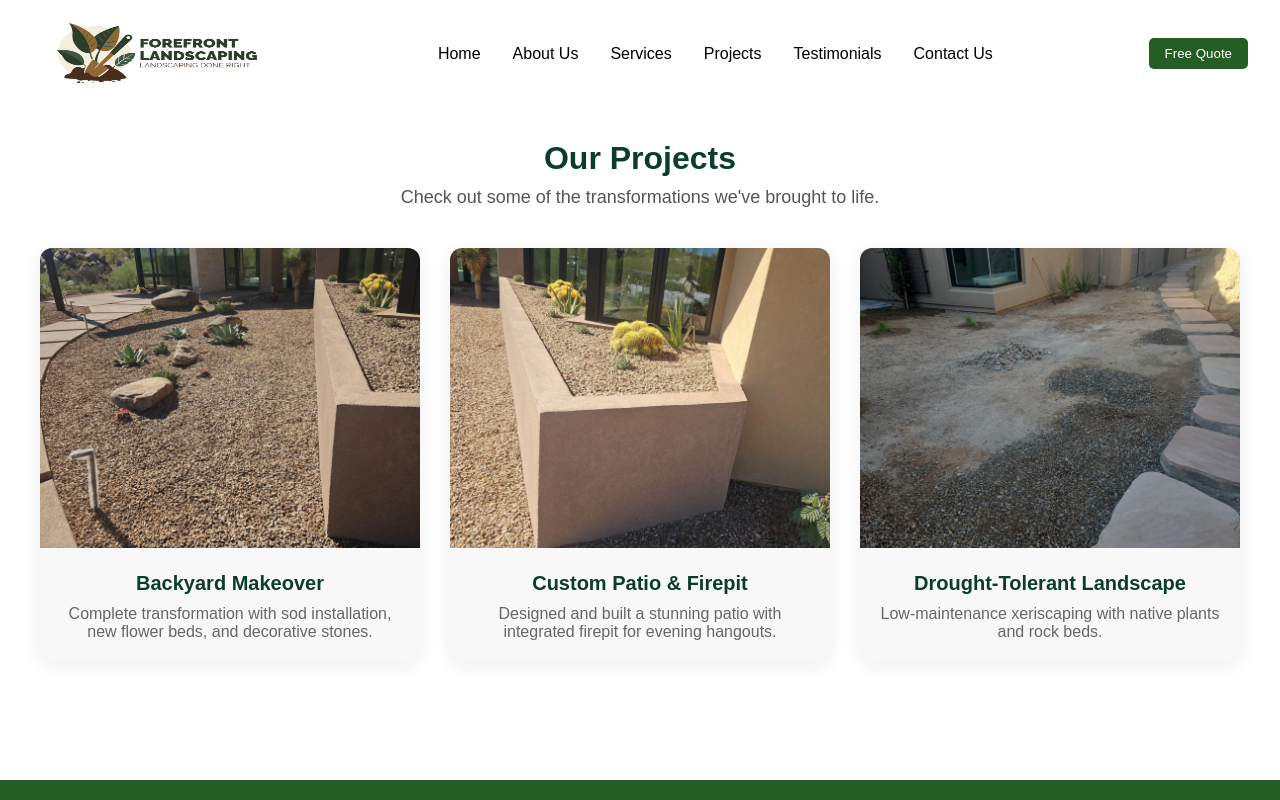
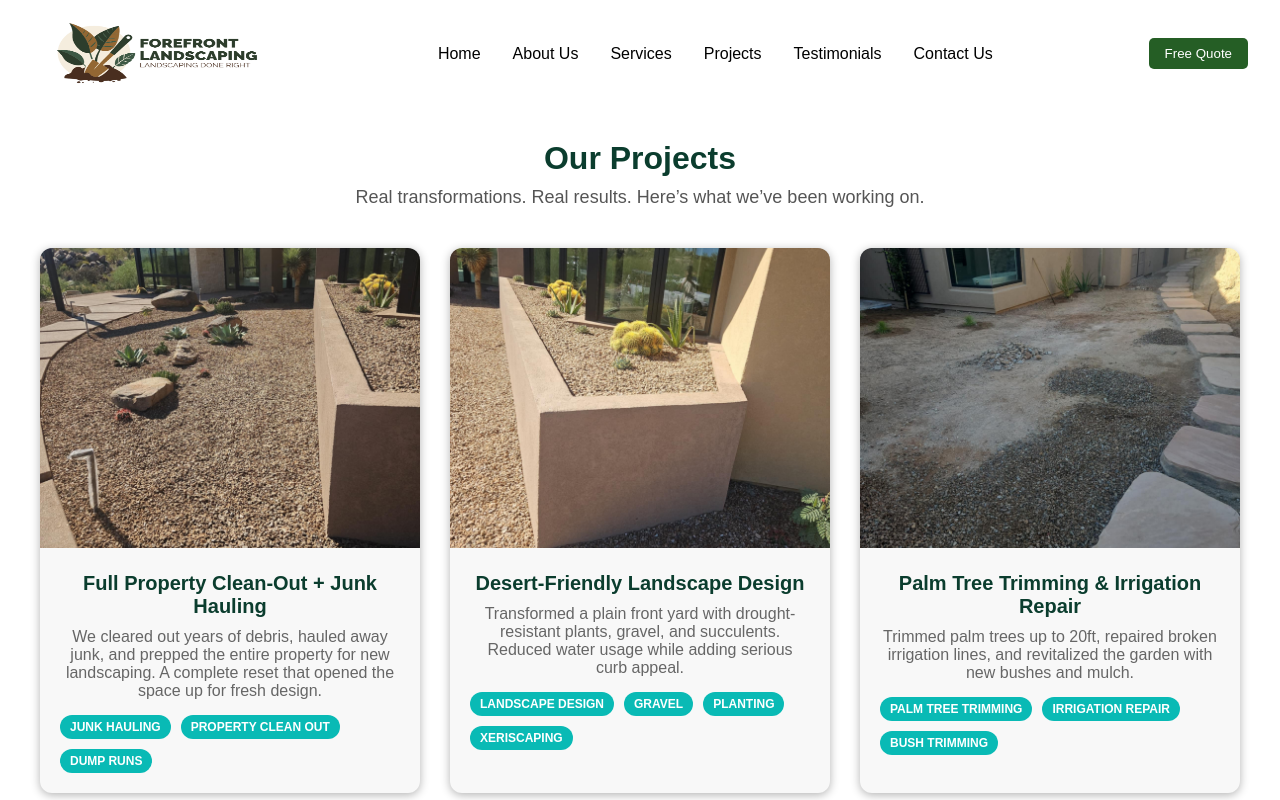
Before and after one commit to bkwilliamsmerncode/commercial-landscaping, a React (Create React App) app: page /Projects in a window 1280 px wide. Shown: the top 800 px of the page. Built offline with nearby package versions, Linux system fonts and the light colour scheme.

Commit message:
spruced up the website a little bit

```diff
--- a/src/Components/About/AboutContent.jsx
+++ b/src/Components/About/AboutContent.jsx
@@ -7,11 +7,17 @@ const AboutContent = () => {
     <section className="about-us">
       <div className="about-container">
         <div className="about-text">
-          <h2>About ForeFront Landscaping</h2>
-          <p className="tagline">"Landscaping Done Right!"</p>
-          <p>
-            At ForeFront Landscaping, we don’t just cut grass — we craft outdoor experiences. With years of commercial and residential landscaping expertise, our mission is to transform ordinary spaces into lush, vibrant landscapes. Our dedicated team is passionate, professional, and always puts the customer first. Whether it’s lawn care, hardscaping, or full property makeovers, we bring your vision to life with precision and pride.
-          </p>
+        <h2>About ForeFront Landscaping</h2>
+<p className="tagline">"Landscaping Done Right!"</p>
+<p>
+  At ForeFront Landscaping, we do more than maintain yards — we elevate outdoor living. With deep roots in both residential and commercial landscaping, our team brings years of hands-on expertise and a passion for detail to every project.
+</p>
+<p>
+  Whether you're dreaming of a pristine lawn, a bold hardscape feature, or a complete property transformation, we're here to bring your vision to life. Our dedicated crew is committed to quality, professionalism, and making your outdoor space something you're proud of.
+</p>
+<p>
+  From the first cut to the final flourish, ForeFront Landscaping is where craftsmanship meets care.
+</p>
         </div>
         <div className="about-img">
           <img src={crew} alt="ForeFront Landscaping Team" />
--- a/src/Components/Navbar/Navbar.jsx
+++ b/src/Components/Navbar/Navbar.jsx
@@ -48,7 +48,7 @@ const Navbar = () => {
 {showModal && <Modal onClose={handleModal} />}
       <nav className={`navbar ${scrolled ? 'scrolled' : ''}`}>
         <div className="logo">
-          <img src={logo} alt="company logo" className='logo' />
+          <img src={logo} alt="company logo" className='logo' onClick={() => navigate('/')}/>
         </div>
         <ul className="nav-links">
           {[
--- a/src/Components/Projects/ProjectsContent.css
+++ b/src/Components/Projects/ProjectsContent.css
@@ -6,7 +6,7 @@
     margin-top: 80px;
     max-width: 1800px;
     width: 100%;
-    height: 700px;
+    height: auto;
   }
 
   .projects-title {
@@ -33,7 +33,7 @@
     background-color: #f8f8f8;
     border-radius: 12px;
     overflow: hidden;
-    box-shadow: 0 4px 20px rgba(0,0,0,0.07);
+    box-shadow: 0 2px 10px rgba(0,0,0,0.3);
     transition: transform 0.3s ease;
   }
 
@@ -62,3 +62,22 @@
     font-size: 16px;
     color: #666;
   }
+
+  .service-tags {
+    list-style: none;
+    padding: 0;
+    margin-top: 15px;
+    display: flex;
+    flex-wrap: wrap;
+    gap: 10px;
+  }
+
+  .service-tag {
+    background-color: #09bab5;
+    color: white;
+    font-size: 12px;
+    padding: 5px 10px;
+    border-radius: 20px;
+    font-weight: bold;
+    text-transform: uppercase;
+  }
--- a/src/Components/Projects/ProjectsContent.jsx
+++ b/src/Components/Projects/ProjectsContent.jsx
@@ -7,20 +7,26 @@ import job3 from '../../Assets/job3.JPG';
 const projectData = [
   {
     id: 1,
-    title: 'Backyard Makeover',
-    description: 'Complete transformation with sod installation, new flower beds, and decorative stones.',
+    title: 'Full Property Clean-Out + Junk Hauling',
+    description:
+      'We cleared out years of debris, hauled away junk, and prepped the entire property for new landscaping. A complete reset that opened the space up for fresh design.',
+    services: ['Junk Hauling', 'Property Clean Out', 'Dump Runs'],
     image: job1,
   },
   {
     id: 2,
-    title: 'Custom Patio & Firepit',
-    description: 'Designed and built a stunning patio with integrated firepit for evening hangouts.',
+    title: 'Desert-Friendly Landscape Design',
+    description:
+      'Transformed a plain front yard with drought-resistant plants, gravel, and succulents. Reduced water usage while adding serious curb appeal.',
+    services: ['Landscape Design', 'Gravel', 'Planting', 'Xeriscaping'],
     image: job2,
   },
   {
     id: 3,
-    title: 'Drought-Tolerant Landscape',
-    description: 'Low-maintenance xeriscaping with native plants and rock beds.',
+    title: 'Palm Tree Trimming & Irrigation Repair',
+    description:
+      'Trimmed palm trees up to 20ft, repaired broken irrigation lines, and revitalized the garden with new bushes and mulch.',
+    services: ['Palm Tree Trimming', 'Irrigation Repair', 'Bush Trimming'],
     image: job3,
   },
 ];
@@ -29,7 +35,9 @@ const ProjectsContent = () => {
   return (
 <section className="projects">
   <h2 className="projects-title">Our Projects</h2>
-      <p className="projects-subtitle">Check out some of the transformations we've brought to life.</p>
+  <p className="projects-subtitle">
+    Real transformations. Real results. Here’s what we’ve been working on.
+  </p>
   <div className="projects-grid">
     {projectData.map((project) => (
       <div key={project.id} className="project-card">
@@ -37,6 +45,11 @@ const ProjectsContent = () => {
         <div className="project-content">
           <h3>{project.title}</h3>
           <p>{project.description}</p>
+          <ul className="service-tags">
+            {project.services.map((service, index) => (
+              <li key={index} className="service-tag">{service}</li>
+            ))}
+          </ul>
         </div>
       </div>
     ))}
--- a/src/Components/Services/ServicesContent.css
+++ b/src/Components/Services/ServicesContent.css
@@ -33,7 +33,7 @@
   background-color: white;
   padding: 30px 20px;
   border-radius: 15px;
-  box-shadow: 0 4px 20px rgba(0, 0, 0, 0.08);
+  box-shadow: 0 4px 20px rgba(0, 0, 0, 0.2);
   transition: transform 0.3s ease, box-shadow 0.3s ease;
 }
 
--- a/src/Components/Testimonials/TestimonialsContent.css
+++ b/src/Components/Testimonials/TestimonialsContent.css
@@ -2,7 +2,6 @@
   margin-top: 150px;
   max-width: 1800px;
   width: 100%;
-    height: 600px;
   padding: 80px 20px;
   background-color: #ffffff;
   text-align: center;
@@ -10,7 +9,7 @@
 }
 
 .testimonials-title {
-    font-size: 32px;
+  font-size: 36px;
   color: #0b3d2e;
   margin-bottom: 10px;
 }
@@ -18,27 +17,37 @@
 .testimonials-subtitle {
   font-size: 18px;
   color: #555;
-    margin-bottom: 40px;
+  margin-bottom: 50px;
 }
 
 .testimonials-grid {
   display: grid;
-    grid-template-columns: repeat(auto-fit, minmax(280px, 1fr));
-    gap: 30px;
-    max-width: 1000px;
+  grid-template-columns: repeat(auto-fit, minmax(300px, 1fr));
+  gap: 40px;
+  max-width: 1100px;
   margin: 0 auto;
 }
 
 .testimonial-card {
   background-color: #f1fdf6;
-    padding: 25px 20px;
-    border-radius: 16px;
-    box-shadow: 0 4px 15px rgba(0, 0, 0, 0.08);
-    transition: transform 0.3s ease;
+  padding: 30px 20px;
+  border-radius: 18px;
+  box-shadow: 0 6px 18px rgba(0, 0, 0, 0.07);
+  transition: transform 0.3s ease, box-shadow 0.3s ease;
 }
 
 .testimonial-card:hover {
-    transform: scale(1.03);
+  transform: scale(1.035);
+  box-shadow: 0 8px 24px rgba(0, 0, 0, 0.12);
+}
+
+.testimonial-img {
+  width: 70px;
+  height: 70px;
+  border-radius: 50%;
+  margin-bottom: 15px;
+  object-fit: cover;
+  border: 2px solid #09bab5;
 }
 
 .testimonial-text {
@@ -46,10 +55,18 @@
   color: #333;
   margin-bottom: 15px;
   font-style: italic;
+  min-height: 80px;
 }
 
 .testimonial-name {
-    font-size: 14px;
+  font-size: 15px;
+  color: #0b3d2e;
+  font-weight: 600;
+}
+
+.testimonial-service {
+  font-size: 13px;
   color: #09bab5;
-    font-weight: bold;
+  font-style: italic;
+  margin-top: 5px;
 }
--- a/src/Components/Testimonials/TestimonialsContent.jsx
+++ b/src/Components/Testimonials/TestimonialsContent.jsx
@@ -6,16 +6,29 @@ const testimonials = [
     id: 1,
     name: 'Sarah T.',
     feedback: 'ForeFront Landscaping transformed our backyard into a beautiful oasis. Professional, timely, and incredibly creative!',
+    service: 'Backyard Makeover',
+    image: 'https://i.pravatar.cc/150?img=31',
   },
   {
     id: 2,
     name: 'James R.',
     feedback: 'Their team did an amazing job with our office complex. Clean, organized, and exceeded expectations.',
+    service: 'Commercial Maintenance',
+    image: 'https://i.pravatar.cc/150?img=33',
   },
   {
     id: 3,
     name: 'Alicia M.',
     feedback: 'Highly recommend ForeFront! They listened to our needs and delivered the perfect drought-tolerant landscape.',
+    service: 'Xeriscaping & Planting',
+    image: 'https://i.pravatar.cc/150?img=34',
+  },
+  {
+    id: 4,
+    name: 'Tom & Linda H.',
+    feedback: 'Our front yard looks brand new thanks to the tree trimming, hand weeding, and gravel work. Great team!',
+    service: 'Tree Trimming & Gravel',
+    image: 'https://i.pravatar.cc/150?img=47',
   },
 ];
 
@@ -23,12 +36,14 @@ const TestimonialsContent = () => {
   return (
     <section className="testimonials">
       <h2 className="testimonials-title">What Our Clients Say</h2>
-      <p className="testimonials-subtitle">Real feedback from real clients who trusted us with their landscapes.</p>
+      <p className="testimonials-subtitle">Real feedback from homeowners and businesses we've helped transform.</p>
       <div className="testimonials-grid">
-        {testimonials.map((testimonial) => (
-          <div className="testimonial-card" key={testimonial.id}>
-            <p className="testimonial-text">"{testimonial.feedback}"</p>
-            <p className="testimonial-name">– {testimonial.name}</p>
+        {testimonials.map(({ id, name, feedback, service, image }) => (
+          <div className="testimonial-card" key={id}>
+            <img className="testimonial-img" src={image} alt={`${name}'s profile`} />
+            <p className="testimonial-text">"{feedback}"</p>
+            <p className="testimonial-name">– {name}</p>
+            <p className="testimonial-service">{service}</p>
           </div>
         ))}
       </div>
```
Lines whose indentation alone changed are shown as unchanged.
